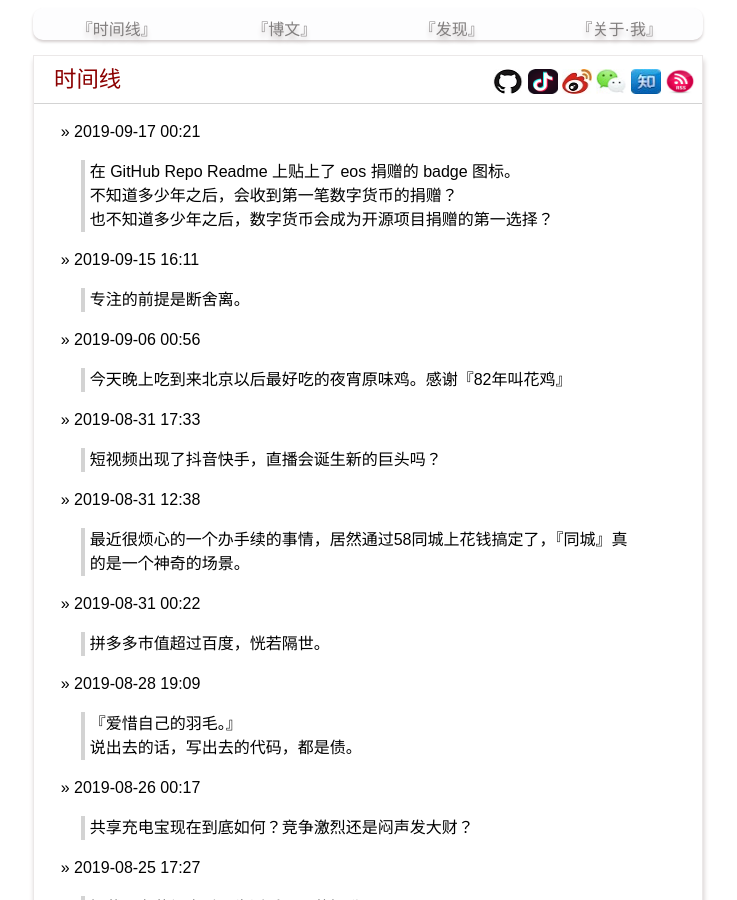
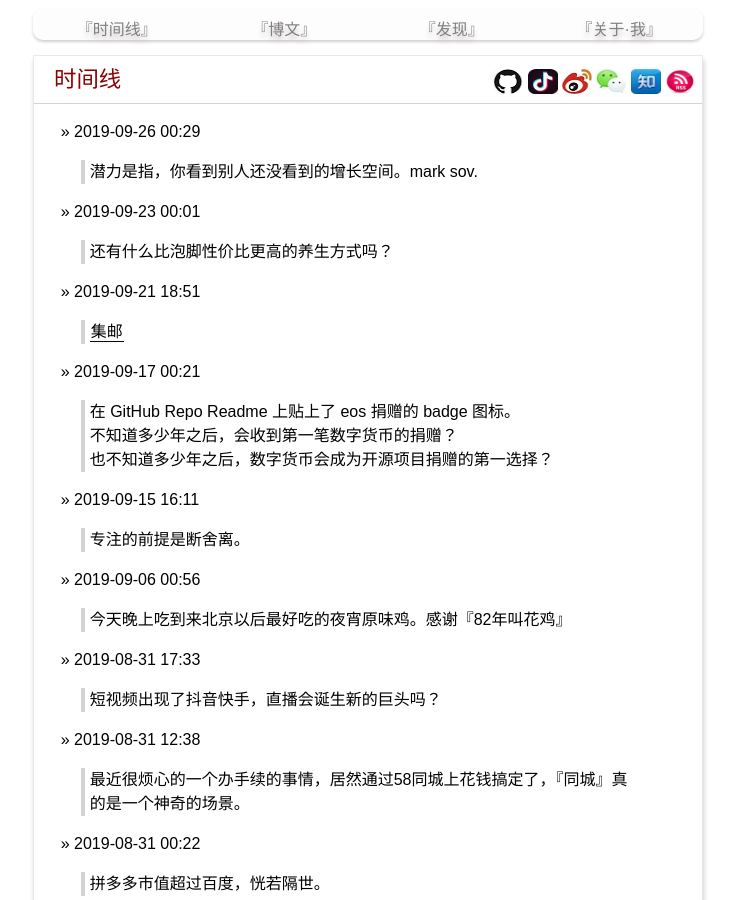
Before and after one commit to yanyiwu/blog, a Jekyll site: the page built from index.md, in a window 1280 px wide and 900 px high. Shown: the whole window, without its empty margins (272-1009 px from the left). Built offline with Jekyll 4.4.1, drawn with Linux system fonts in a browser that asks for light colours; Markdown is read by kramdown in place of the engine named in the settings; comment, search, counter and statistics services are not loaded.

Commit message:
[moment]

```diff
--- a/index.md
+++ b/index.md
@@ -2,6 +2,18 @@
 layout: posting
 title: 时间线
 ---
+
+&raquo; 2019-09-26 00:29
+
+> 潜力是指，你看到别人还没看到的增长空间。mark sov.
+
+&raquo; 2019-09-23 00:01
+
+> 还有什么比泡脚性价比更高的养生方式吗？
+
+&raquo; 2019-09-21 18:51
+
+> [集邮](https://eospark.com/key/EOS8YxL7guMHL8ro3E3PcnFUn4Hkxm7w1uPcyicZRziPVsbFyNJYj?tab=related)
 
 &raquo; 2019-09-17 00:21
 
```
